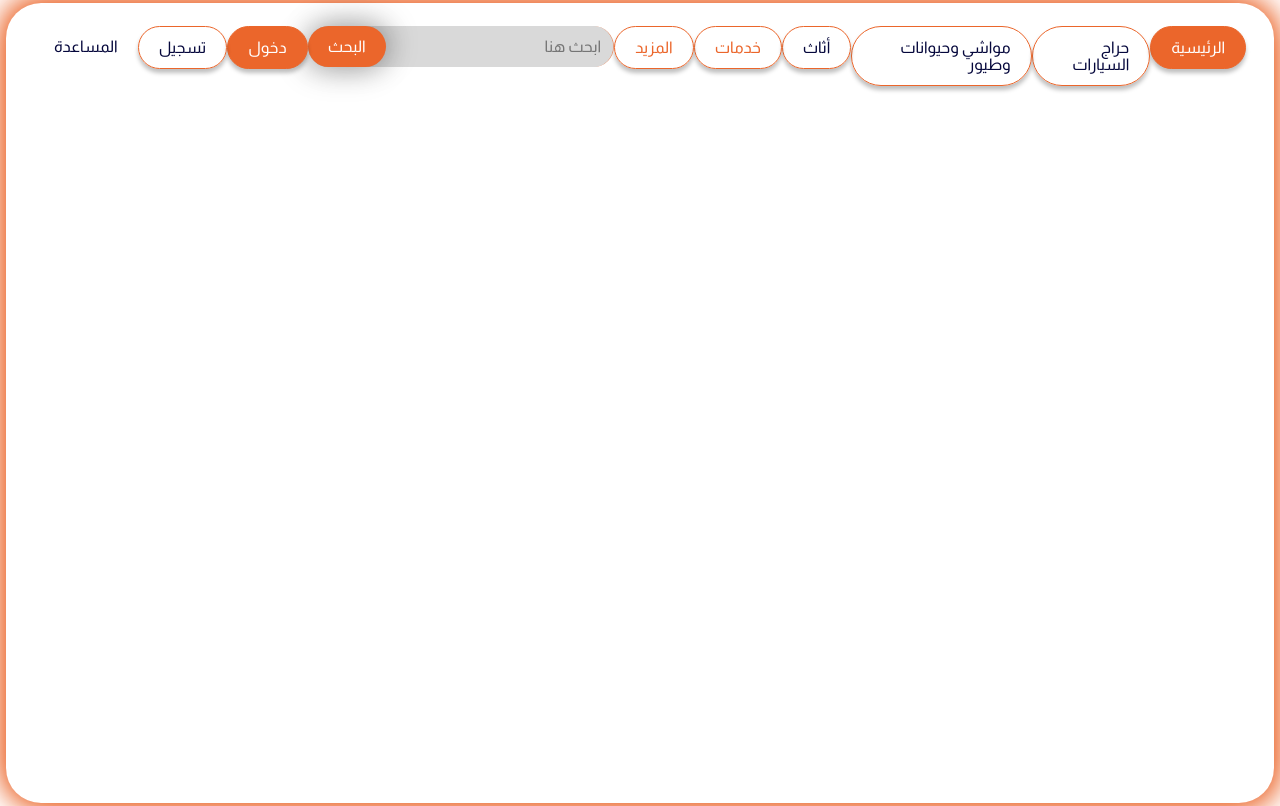
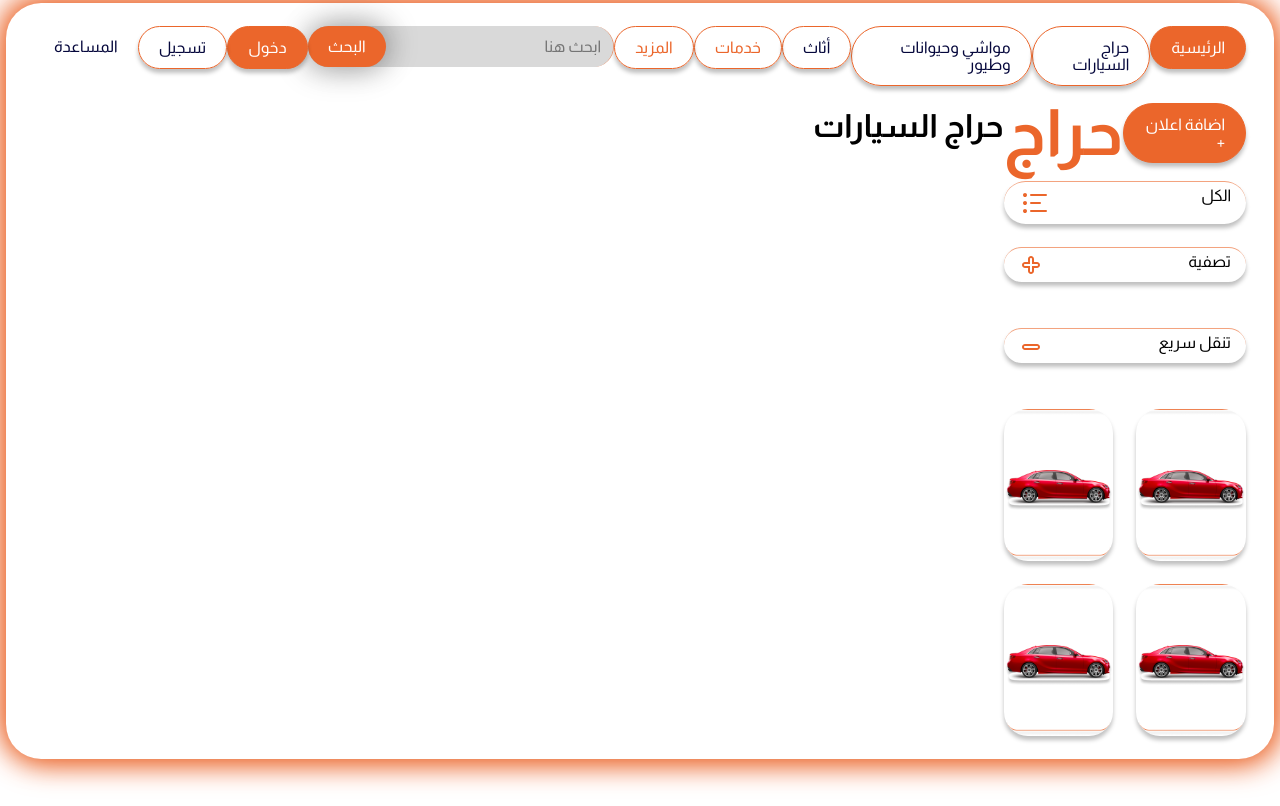
Before and after one commit to ahmedhmmad/haraj, a plain HTML site: page index.html in a window 1280 px wide. Drawn offline with Linux system fonts and the light colour scheme.

Commit message:
begin the main content

```diff
--- a/css/style.css
+++ b/css/style.css
@@ -89,7 +89,7 @@ body{
 }
 
 .main-frame{
-    height: 100vh;
+    height: 100%;
     max-width: 100%;
     border-radius: var(--br-16xl);
     box-shadow: -4px -4px 30px var(--color-chocolate-100), 4px 4px 30px var(--color-chocolate-100);
@@ -188,3 +188,84 @@ body{
       .login-btn:hover{
         background-color: var(--color-chocolate-600);
       }
+
+      .content-wrapper{
+        display: flex;
+        flex-direction: row;
+
+      }
+
+
+      .right-menu{
+        width: 20%;
+        display: flex;
+        flex-direction: column;
+
+      }
+   .right-menu-logo-wrapper{
+    font-family: var(--font-almarai);
+
+    height: 50px;
+    display: flex;
+    flex-direction: row;
+    justify-content: space-between;
+    align-items: center;
+
+   }
+   .right-menu-logo-wrapper a{
+    text-decoration: none;
+    color: var(--color-white);
+    font-size: var(--font-size-base);
+    font-weight: 500;
+   }
+   .main-text-logo span{
+    font-family: var(--font-almarai);
+    font-size: var(--font-size-45xl);
+    font-weight: 900;
+    margin-bottom: var(--padding-3xl);
+    color: var(--color-chocolate-100);
+   }
+
+   .rectangle-group {
+    display: flex;
+    border-radius: var(--br-5xl);
+    background-color: var(--color-white);
+    box-shadow: 0 4px 4px rgba(0, 0, 0, 0.25);
+    border-top: 1px solid var(--color-chocolate-600);
+    flex-direction: row;
+    align-items: flex-start;
+    justify-content: space-between;
+    padding: var(--padding-8xs) var(--padding-mini);
+    margin: var(--padding-4xl) 0;
+  }
+  .rectangle-group-scroll{
+    display: flex;
+    flex-direction: column;
+  }
+  .title-row{
+    display: flex;
+    border-radius: var(--br-5xl);
+    background-color: var(--color-white);
+    box-shadow: 0 4px 4px rgba(0, 0, 0, 0.25);
+    border-top: 1px solid var(--color-chocolate-600);
+    flex-direction: row;
+    align-items: flex-start;
+    justify-content: space-between;
+    padding: var(--padding-8xs) var(--padding-mini);
+    margin: var(--padding-4xl) 0;
+  }
+
+  .speed-scroll-images{
+    /* width: 25%; */
+    display: grid;
+    grid-template-columns: repeat(2, 1fr);
+    gap: var(--padding-4xl);
+    margin: var(--padding-4xl) 0;
+  }
+
+  .speed-scroll-images img{
+    width: 100%;
+    height: 100%;
+    border-radius: var(--br-5xl);
+    box-shadow: 0 4px 4px rgba(0, 0, 0, 0.25);
+  }
--- a/index.html
+++ b/index.html
@@ -99,6 +99,99 @@
         </ul>
         </div>
     </nav>
+
+    <!-- right menu -->
+    <div class="content-wrapper">
+    <div class="right-menu">
+        <div class="right-menu-logo-wrapper">
+            <div class="add-advertisement menu-wrapper main-page">
+                <div class="add-advertisement-wrapper ">
+                    <a href="#">
+                    <span class="span">اضافة اعلان </span>
+                    <span class="span1">+</span>
+                </a>
+                </div>
+            </div>
+
+            <div class="main-text-logo">
+                <div class="main-text-logo-wrapper">
+                    <span class="span">حراج</span>
+                </div>
+                </div>
+        </div>
+
+
+        <div class="right-menu-content">
+            <div class="rectangle-group">
+                <div class="link-all">الكل</div>
+                <img class="quilllist-icon" alt="" src="./images/quilllist.svg" />
+              </div>
+
+              <div class="rectangle-group">
+                <div class="link-filter">تصفية</div>
+                <img class="typcnplus-outline-icon"alt=""src="./images/typcnplusoutline.svg"/>
+              </div>
+
+              <div class="rectangle-group-scroll">
+                <div class="title-row">
+                    <div class="link-scroll">تنقل سريع</div>
+                    <img class="typcnplus-outline-icon"alt=""src="./images/typcnminusoutline.svg"/>
+
+                </div>
+
+
+                <div class="speed-scroll-images">
+                    <img
+                     class="image-car"
+                      loading="lazy"
+                      alt=""
+                      src="./images/rectangle-572@2x.png"
+                    />
+
+                    <img
+                    class="image-car"
+                      loading="lazy"
+                      alt=""
+                      src="./images/rectangle-572@2x.png"
+                    />
+
+                    <img
+                    class="image-car"
+                      loading="lazy"
+                      alt=""
+                      src="./images/rectangle-572@2x.png"
+                    />
+
+                    <img
+                    class="image-car"
+                      loading="lazy"
+                      alt=""
+                      src="./images/rectangle-572@2x.png"
+                    />
+
+                  </div>
+              </div>
+
+
+
+
+
+    </div>
+</div>
+
+<div class="main-content">
+<div class="first">
+
+    <h1>
+        حراج السيارات
+    </h1>
+
+
+</div>
+
+</div>
+
+    </div>
 </div>
 </body>
 </html>
```
Also changed, not shown: images/quilllist.svg (added), images/typcnminusoutline.svg (added), images/typcnplusoutline.svg (added).
